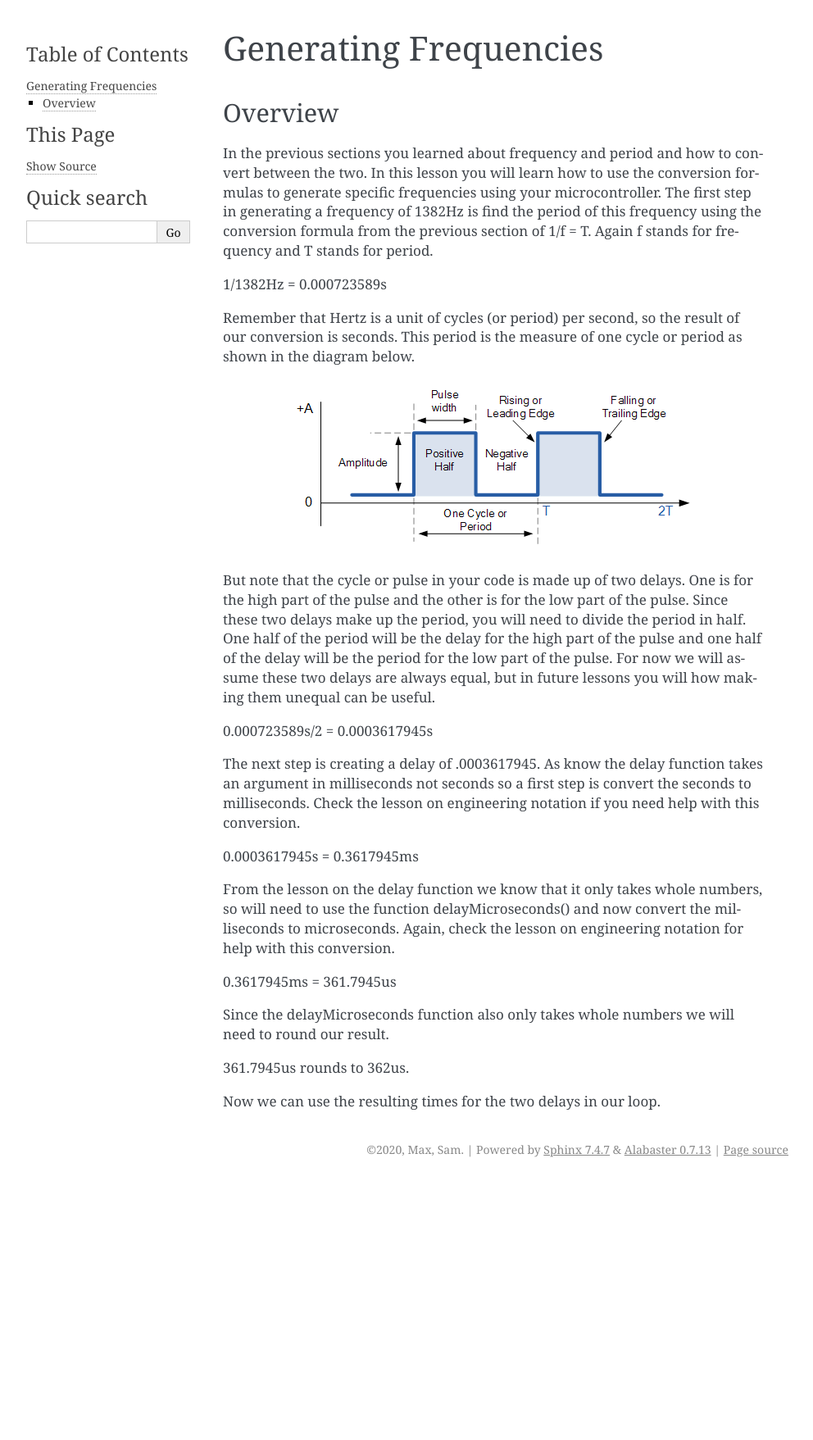
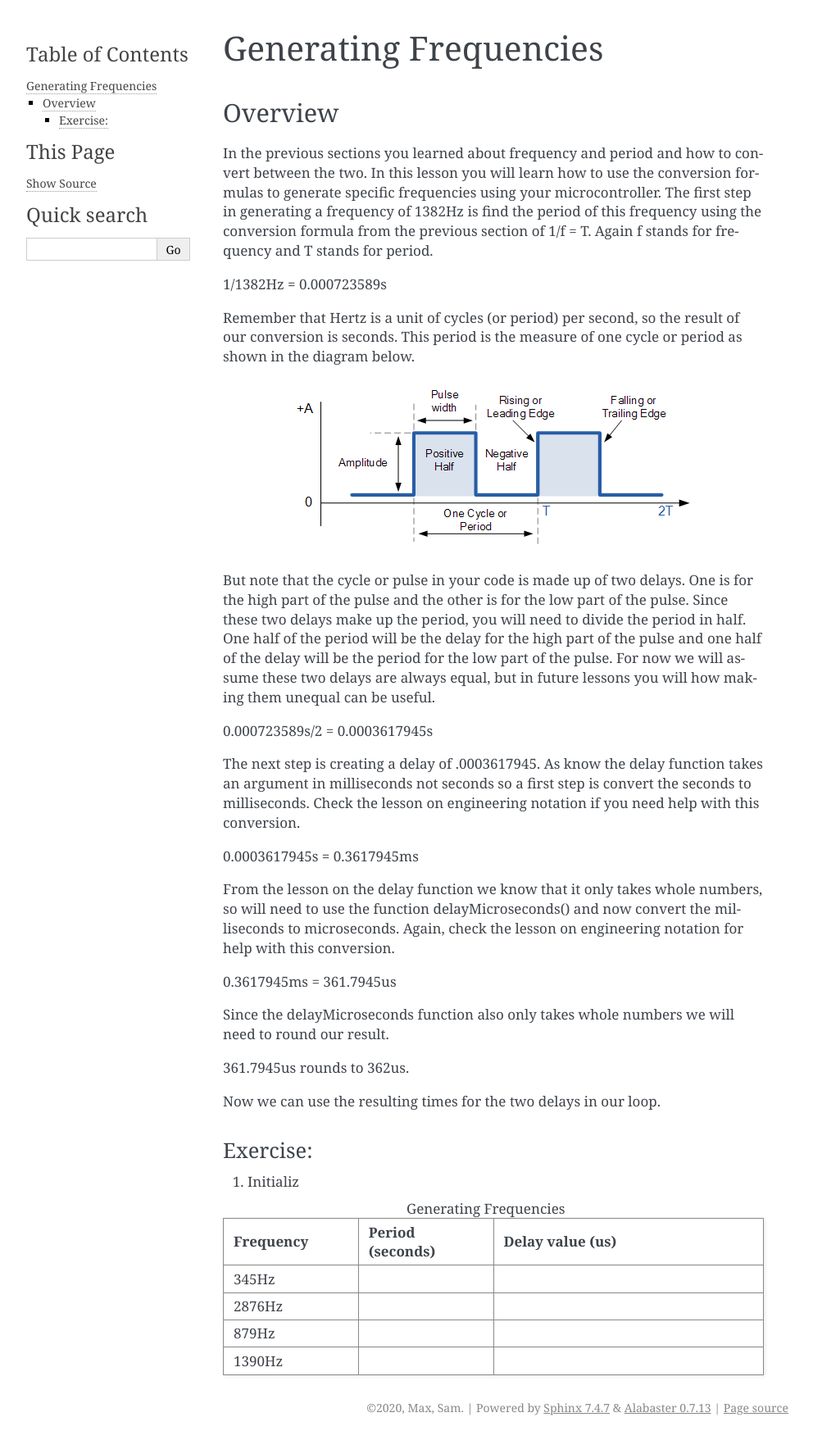
Before and after one commit to maxtkc/mvths-wiki, a Sphinx documentation site: the page built from docs/025b-generating-frequency.rst, in a window 1280 px wide. Shown: the whole page at 82% size, without its empty margins (148-1140 px from the left). Built offline with Sphinx 7.4.7, drawn with Linux system fonts in a browser that asks for light colours; before the commit the page ends 1442 px from its top, so only the background shows below that.

Commit message:
Update 025b-generating-frequency.rst

```diff
--- a/docs/025b-generating-frequency.rst
+++ b/docs/025b-generating-frequency.rst
@@ -37,3 +37,29 @@
 361.7945us rounds to 362us.
 
 Now we can use the resulting times for the two delays in our loop.
+
+Exercise:
+~~~~~~~~~
+
+1. Initializ
+
+
+.. list-table:: Generating Frequencies
+   :widths: 25 25 50
+   :header-rows: 1
+
+   * - Frequency
+     - Period (seconds)
+     - Delay value (us)
+   * - 345Hz
+     -
+     -
+   * - 2876Hz
+     -
+     -
+   * - 879Hz
+     -
+     -
+   * - 1390Hz
+     -
+     -
```
